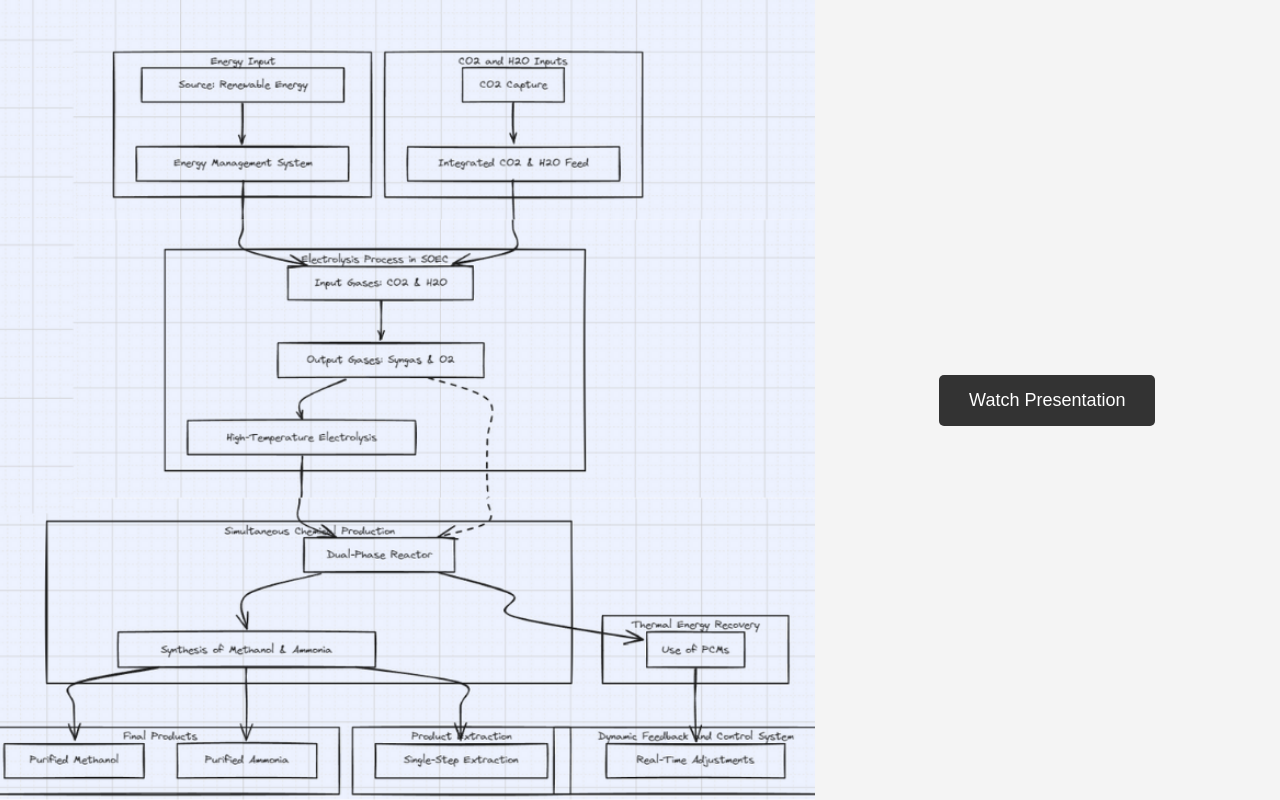
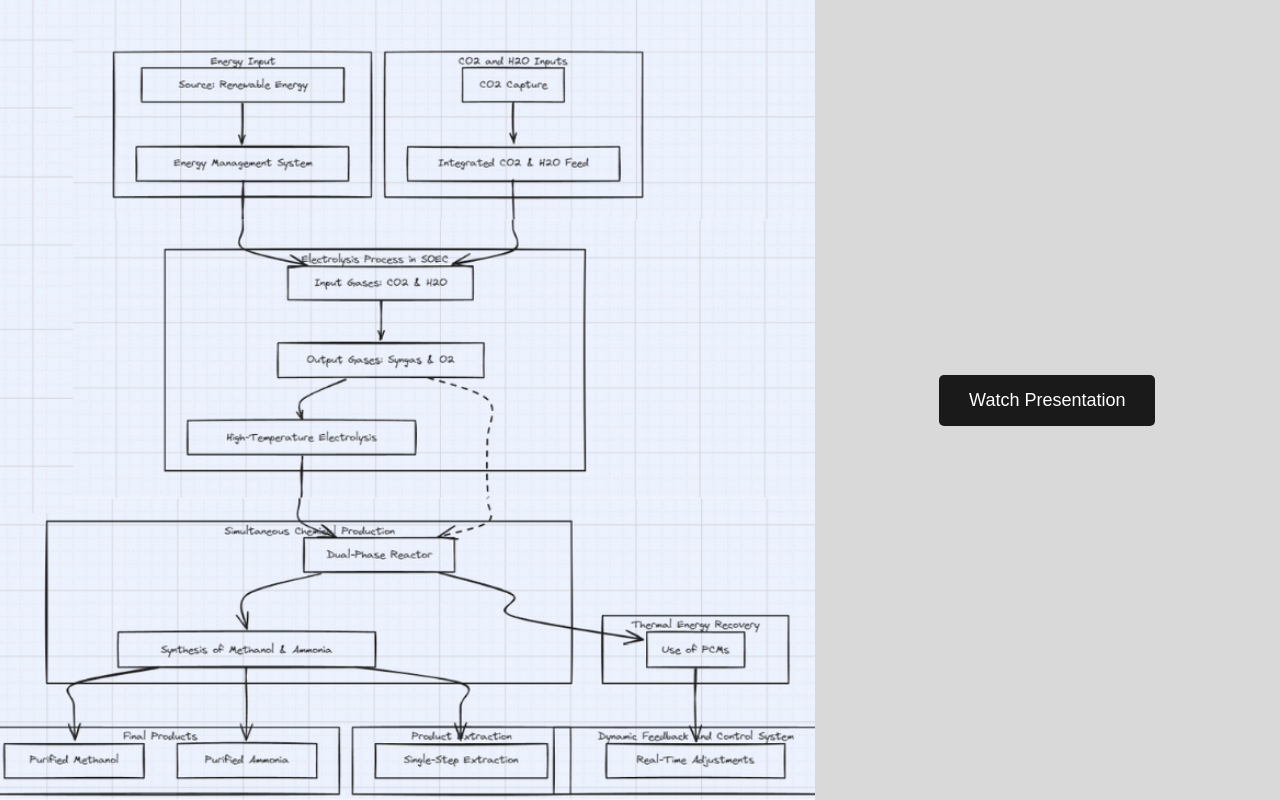
Before and after one commit to nehahter/mettle, a plain HTML site: page index.html in a window 1280 px wide. Drawn offline with Linux system fonts and the light colour scheme.

Commit message:
Update index.html

```diff
--- a/index.html
+++ b/index.html
@@ -28,12 +28,12 @@
             display: flex;
             justify-content: center;
             align-items: center;
-            background-color: #f4f4f4; /* Light background for the button section */
+            background-color: #d9d9d9; /* Light background for the button section */
         }
 
         .button-section a {
             padding: 15px 30px;
-            background-color: #333333; /* Button color */
+            background-color: #1a1a1a; /* Button color */
             color: white;
             text-decoration: none;
             font-size: 18px;
@@ -42,7 +42,7 @@
         }
 
         .button-section a:hover {
-            background-color: #4d4d4d; /* Hover color */
+            background-color: #2e2e2e; /* Hover color */
         }
     </style>
 </head>
```
